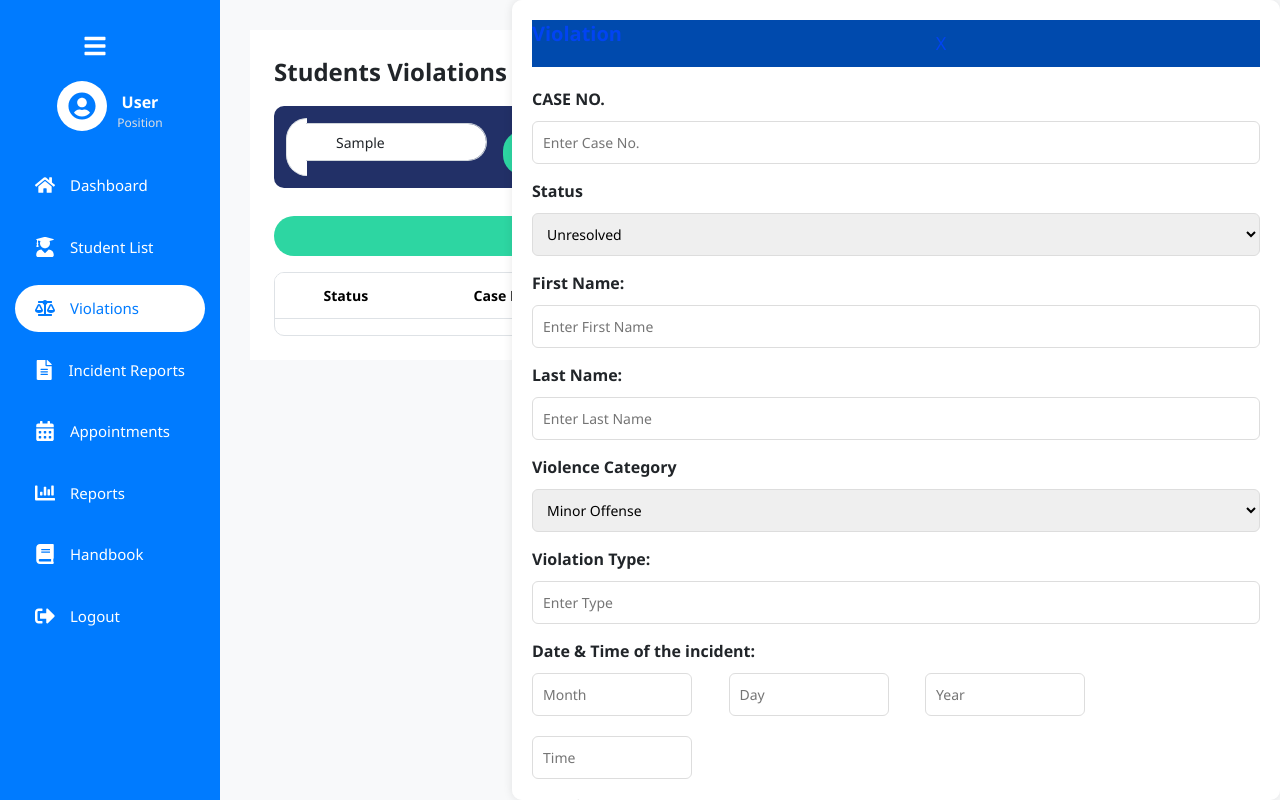
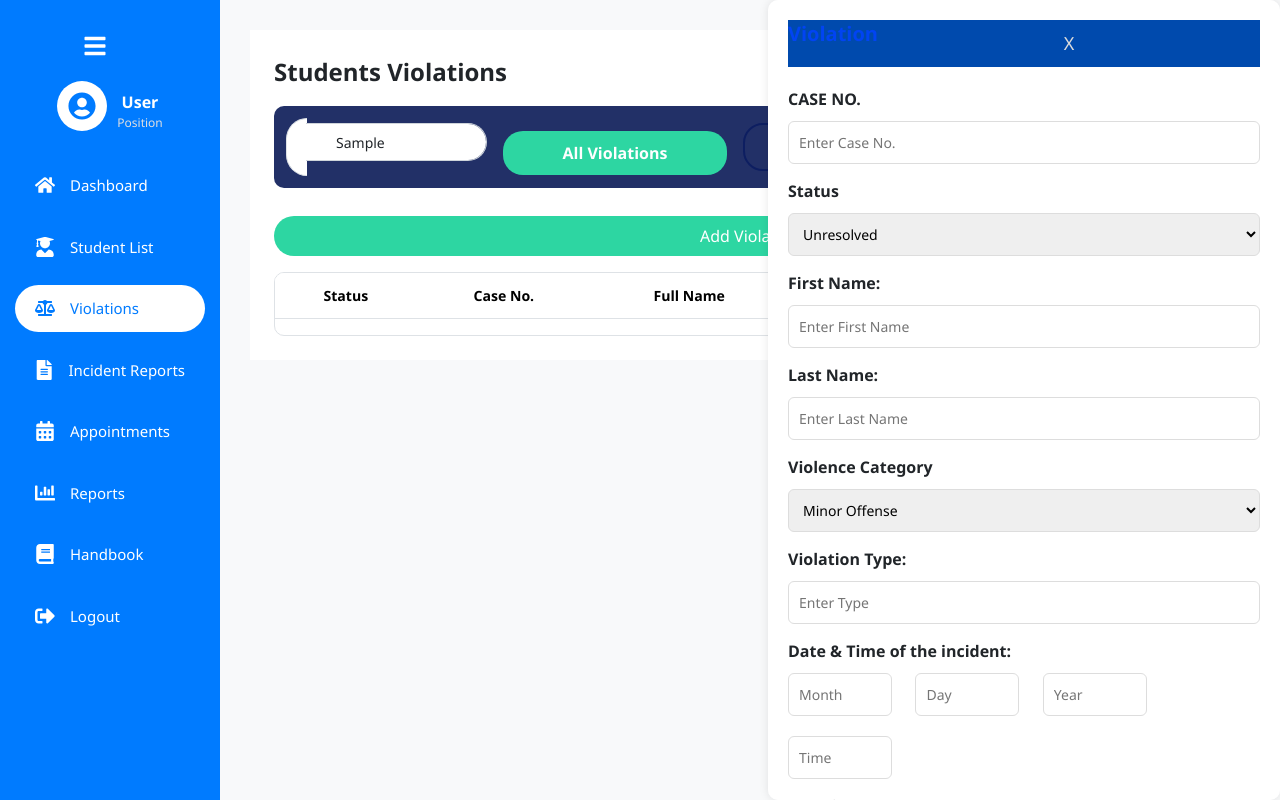
Before and after one commit to Veeagony/iDisciplineWeb, a React (Create React App) app: page /violations in a window 1280 px wide. Both pictures are taken after typing "Sample" into the empty fields and a click on the button "Add Violation". Built offline with nearby package versions, Linux system fonts and the light colour scheme.

Commit message:
Update AddViolations.css

```diff
--- a/src/DisciplinaryOffice/Violations/AddViolations.css
+++ b/src/DisciplinaryOffice/Violations/AddViolations.css
@@ -2,7 +2,7 @@
     position: fixed;
     top: 0;
     right: 0;
-    width: 60%;  /* Adjusted width to make it fit better on the screen */
+    width: 40%;  /* Adjusted width to make it fit better on the screen */
     max-width: 800px;  /* Maximum width */
     height: 100%;
     background-color: white;
@@ -36,7 +36,7 @@
     font-size: 18px;
     background: transparent;
     border: none;
-    color: #0144F2;
+    color: #dcdcdc;
     cursor: pointer;
   }
 
@@ -72,7 +72,7 @@
   .add-btn {
     background-color: #0144F2;
     color: white;
-    padding: 12px 18px;
+    padding: 8px 12px;
     border: none;
     border-radius: 6px;
     font-weight: bold;
```
